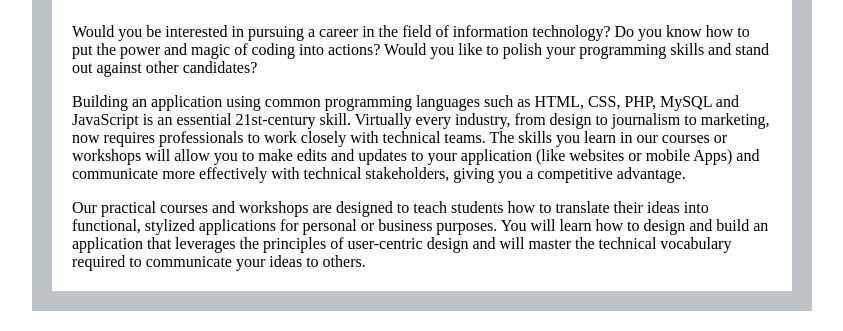
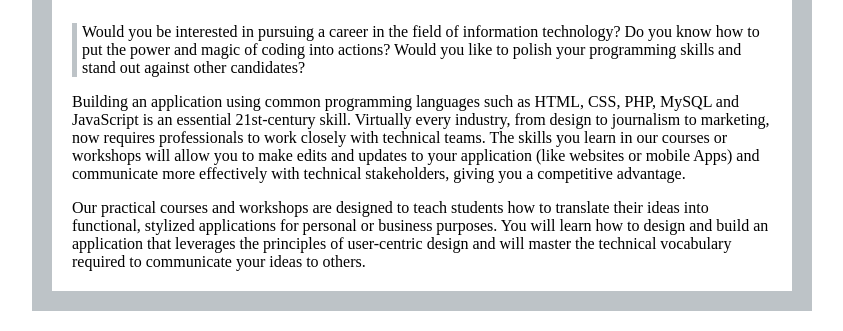
Before and after one commit to MBennettLowe/web-development-2, a plain HTML site: page blog.html in a window 1280 px wide. Shown: the part 602-933 px from the top of the page, without its empty margins (218-1061 px from the left). Drawn offline with Linux system fonts and the light colour scheme; a script that the page names is missing.

Commit message:
added class to 2nd <p>

```diff
--- a/blog.html
+++ b/blog.html
@@ -43,7 +43,7 @@
     <h2>Programming and Non-programming Courses and Workshops</h2>
 
     <div>
-            <p>Would you be interested in pursuing a career in the field of information technology?
+            <p class="quote">Would you be interested in pursuing a career in the field of information technology?
             Do you know how to put the power and magic of coding into actions?
             Would you like to polish your programming skills and stand out against other candidates?</p>
 
```
